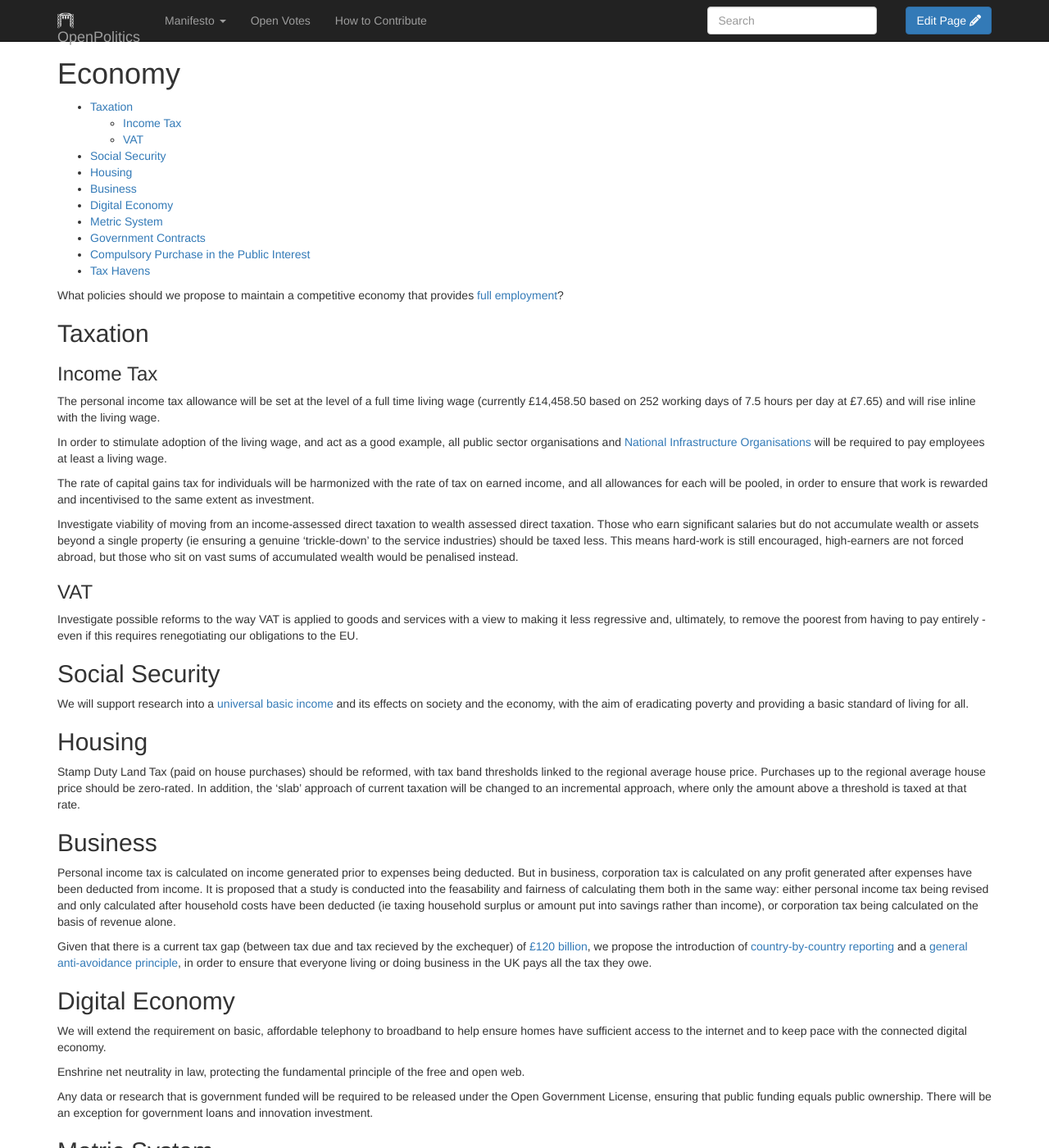
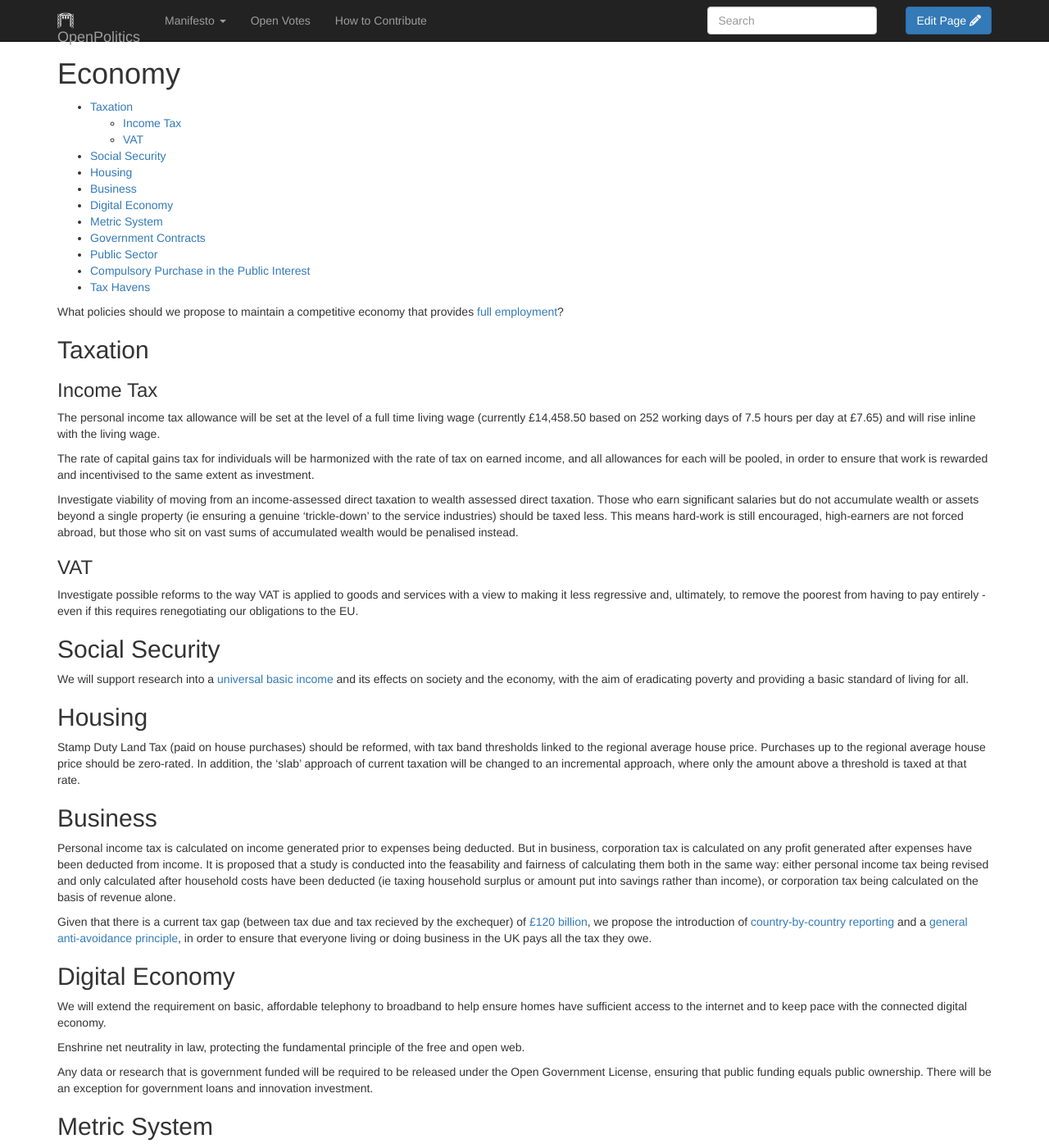
Before and after one commit to openpolitics/manifesto, a Jekyll site: the page built from manifesto/economy.md, in a window 1280 px wide and 1400 px high. Shown: the whole window at 82% size. Built offline with Jekyll 4.4.1, drawn with Linux system fonts in a browser that asks for light colours; nearby versions of some CDN libraries; library files that are not in the unit come from our copies; some of the changed text lies outside the part shown.

Commit message:
Move living wage in public sector to a new section

```diff
--- a/manifesto/economy.md
+++ b/manifesto/economy.md
@@ -13,8 +13,6 @@ What policies should we propose to maintain a competitive economy that provides
 ### Income Tax
 
 The personal income tax allowance will be set at the level of a full time living wage (currently £14,458.50 based on 252 working days of 7.5 hours per day at £7.65) and will rise inline with the living wage.
-
-In order to stimulate adoption of the living wage, and act as a good example, all public sector organisations and [National Infrastructure Organisations](infrastructure.html) will be required to pay employees at least a living wage.
 
 The rate of capital gains tax for individuals will be harmonized with the rate of tax on earned income, and all allowances for each will be pooled, in order to ensure that work is rewarded and incentivised to the same extent as investment.
 
```
Also changed, not shown: other parts of manifesto/economy.md (+4 -0 lines).
